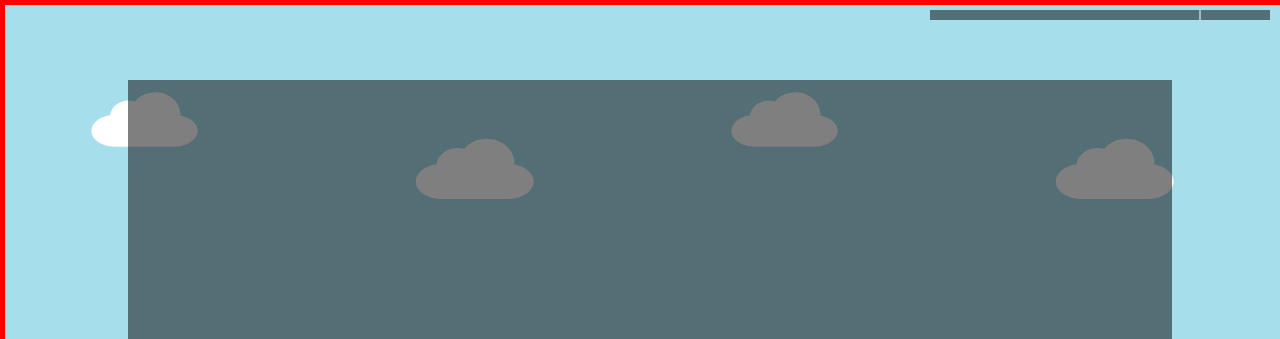
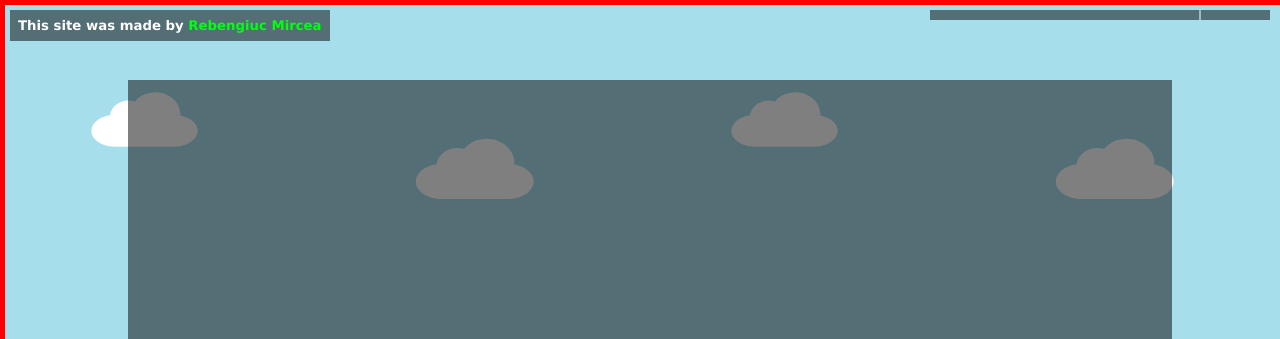
Before and after one commit to mircea007/airborne01, a website: page client/index.html in a window 1280 px wide. Shown: the top 339 px of the page. Drawn offline with nearby package versions, Linux system fonts and the light colour scheme; no server answers.

Commit message:
make it better

```diff
--- a/client/index.html
+++ b/client/index.html
@@ -37,6 +37,19 @@
       }
       .form button:hover {
         background-color: rgb(0, 255, 100);
+      }
+      .credits {
+        padding: 8px 8px 8px 8px;
+        position: absolute;
+        top: 10px;
+        left: 10px;
+        z-index: 2;
+        margin: 0;
+        background-color: rgba(0, 0, 0, 0.5);
+        color: white;
+      }
+      .credits span {
+        color: #00ff10;
       }
     </style>
   </head>
@@ -244,8 +257,8 @@
 
           // draw frame and background
           ctx.beginPath();
-          ctx.strokeStyle = "white";
-          ctx.fillStyle = "rgba(0, 0, 0, 0.5)"
+          ctx.strokeStyle = "rgba(255, 255, 255, 1)";
+          ctx.fillStyle = "rgba(0, 0, 0, 0.7)"
           ctx.rect(c.width - MINIMAP_SIZE - 10, c.height - MINIMAP_SIZE - 10, MINIMAP_SIZE, MINIMAP_SIZE);
           ctx.stroke();
           ctx.fill();
@@ -372,5 +385,6 @@
       </script>
       <button onclick = "join();">Join</button>
     </div>
+    <h5 class = "credits">This site was made by <span>Rebengiuc Mircea</span></h5>
   </body>
  </html>
```
